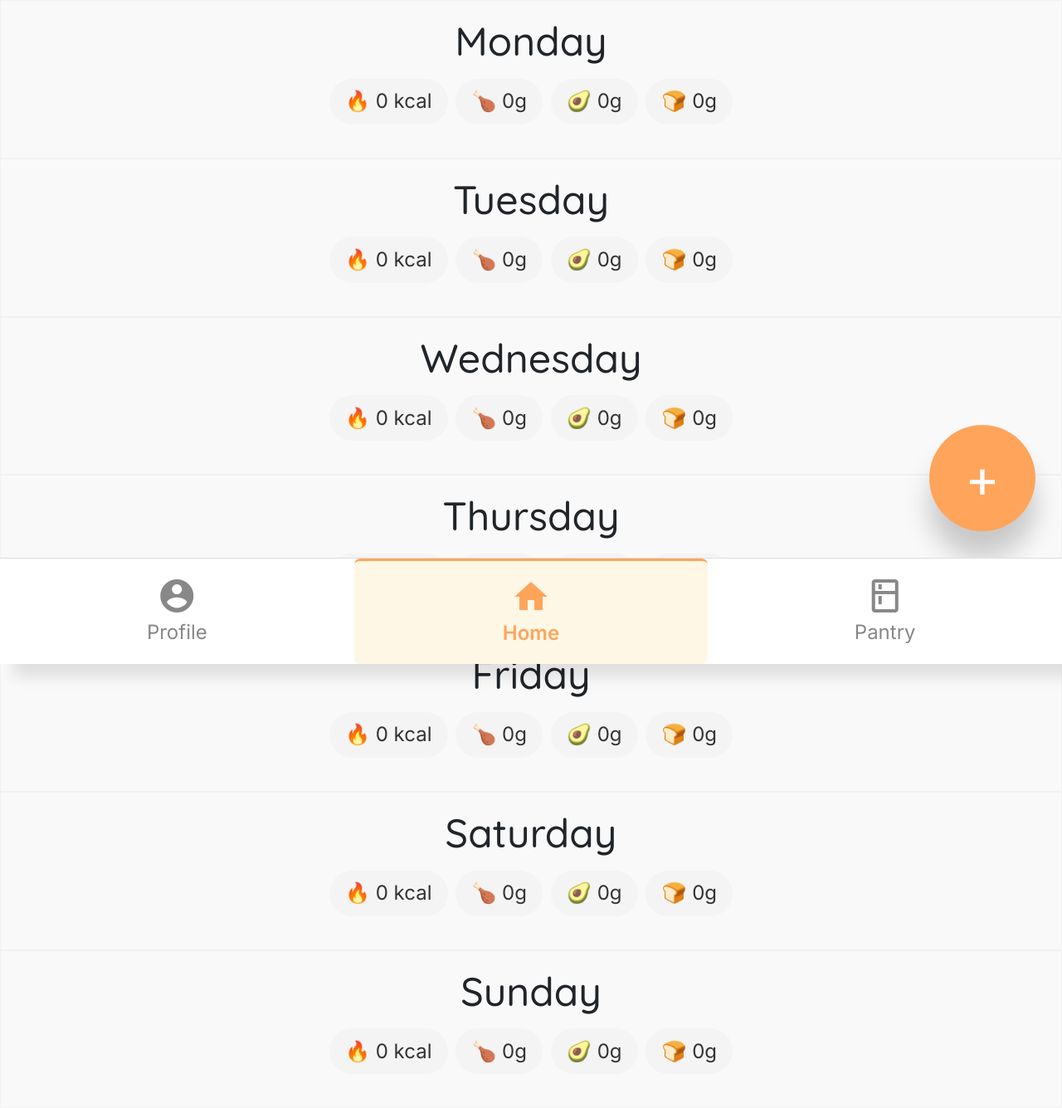
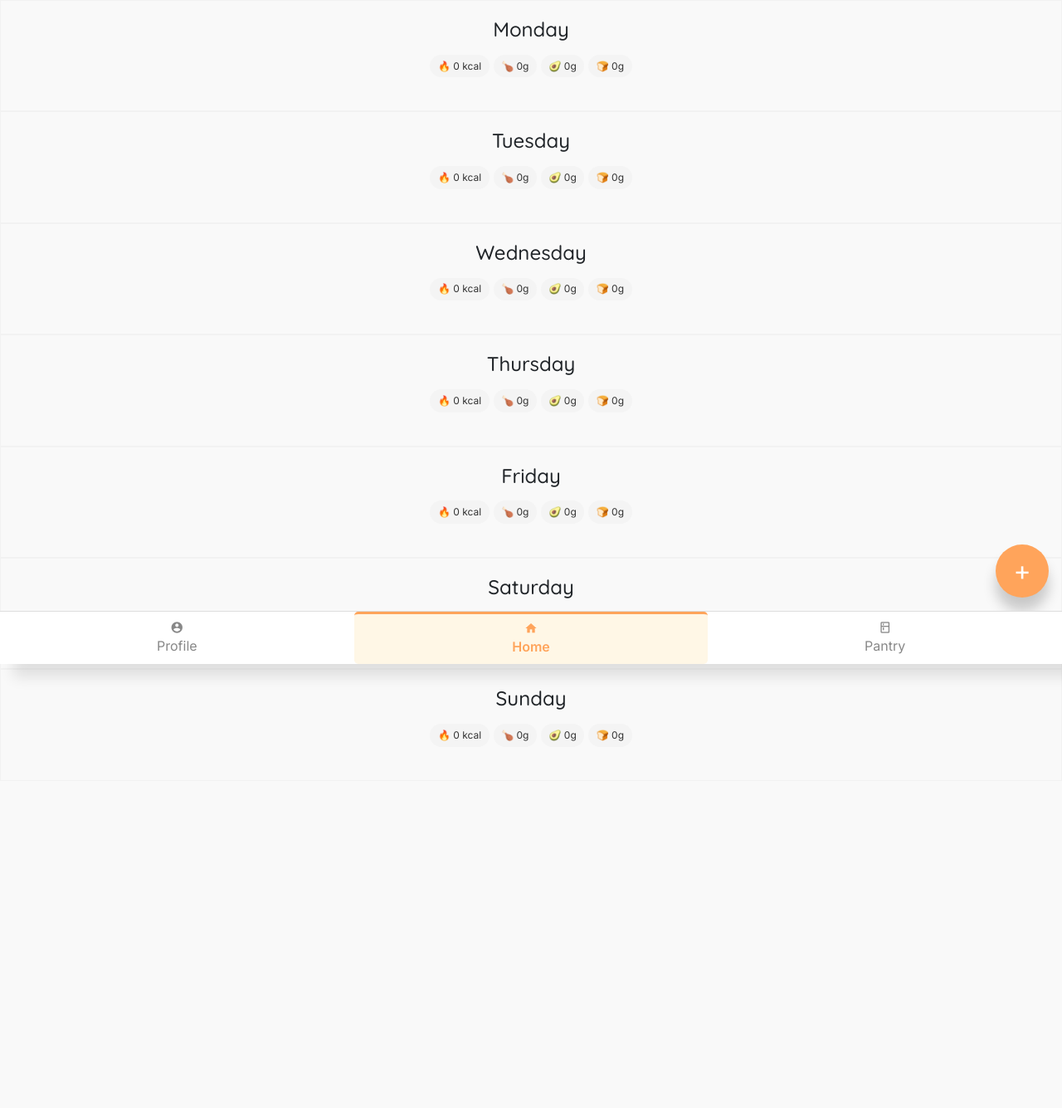
Before and after one commit to Rakhyvel/piecemeal, a Django app: page / in a window 1280 px wide. Shown: the whole page at 83% size. After the commit the page ends 893 px from the top, so only its background shows below. Run offline with Django 5.2, Linux system fonts and the light colour scheme; the visitor is signed in with stand-in values (Sample User, id 1); data that the repository does not hold is empty.

Commit message:
viewport

```diff
--- a/piecemeal_app/static/piecemeal_app/styles.css
+++ b/piecemeal_app/static/piecemeal_app/styles.css
@@ -29,7 +29,7 @@ h6 {
 .day-container h3 {
     text-align: center;
     margin-bottom: 16px;
-    font-size: 3em;
+    font-size: 1.5em;
 }
 
 .day-container ul {
@@ -70,7 +70,7 @@ h6 {
     align-items: flex-start;
     gap: 0.5em;
     flex-wrap: wrap;
-    font-size: 2em;
+    font-size: 1em;
     position: relative;
 }
 
@@ -87,7 +87,7 @@ h6 {
 
 .schedule-entry-macros,
 .library-food-item-macros {
-    font-size: 1.5em;
+    font-size: 1em;
     display: flex;
 }
 
@@ -97,13 +97,13 @@ h6 {
     flex-wrap: wrap;
     gap: 0.4em;
     display: flex;
-    font-size: 1.5em;
+    font-size: 0.75em;
 }
 
 .kebab-toggle {
     background: none;
     border: none;
-    font-size: 1.5em;
+    font-size: 1em;
     cursor: pointer;
     padding: 0 0.5em;
     border-radius: 9999px;
@@ -136,7 +136,7 @@ h6 {
     padding: 0.4em 0.6em;
     border-radius: 0.3em;
     cursor: pointer;
-    font-size: 2em;
+    font-size: 1em;
 }
 
 .dropdown-menu button:hover {
@@ -149,7 +149,7 @@ h6 {
 
 button {
     padding: 0.4em 0.8em;
-    font-size: 1.5em;
+    font-size: 1em;
     border: 1px solid #ccc;
     border-radius: 0.3em;
     height: 2.4em;
@@ -171,7 +171,7 @@ button:hover {
 /* Input and select styling */
 input[type="text"],
 input[type="number"] {
-    font-size: 2em;
+    font-size: 1em;
     padding: 0.6em 1em;
     height: auto;
     border: 1px solid #ccc;
@@ -263,7 +263,7 @@ select {
 .remove-row {
     background: none;
     border: none;
-    font-size: 1.5em;
+    font-size: 1em;
     cursor: pointer;
     color: #c44;
     padding: 0.3em 0.6em;
@@ -285,7 +285,7 @@ select {
     display: flex;
     flex-wrap: wrap;
     gap: 0.4em;
-    font-size: 1.5em;
+    font-size: 1em;
 }
 
 .day-checkboxes .form-check {
@@ -336,7 +336,7 @@ select {
     color: white;
     border: none;
     border-radius: 50%;
-    font-size: 4rem;
+    font-size: 2rem;
     line-height: 0.5em;
     box-shadow: 0 0.5em 0.5em rgba(0, 0, 0, 0.2);
     cursor: pointer;
@@ -356,7 +356,7 @@ select {
     bottom: 0;
     left: 0;
     right: 0;
-    height: 8em;
+    height: 4em;
     background: white;
     border-top: 1px solid #ddd;
     display: flex;
@@ -375,7 +375,7 @@ select {
     align-items: center;
     justify-content: center;
     color: #888;
-    font-size: 1.5em;
+    font-size: 1em;
     cursor: pointer;
     padding: 0;
     flex: 1;
@@ -384,7 +384,7 @@ select {
 }
 
 .nav-item .material-icons {
-    font-size: 2em;
+    font-size: 1em;
     line-height: 1;
     margin-bottom: 2px;
 }
```
